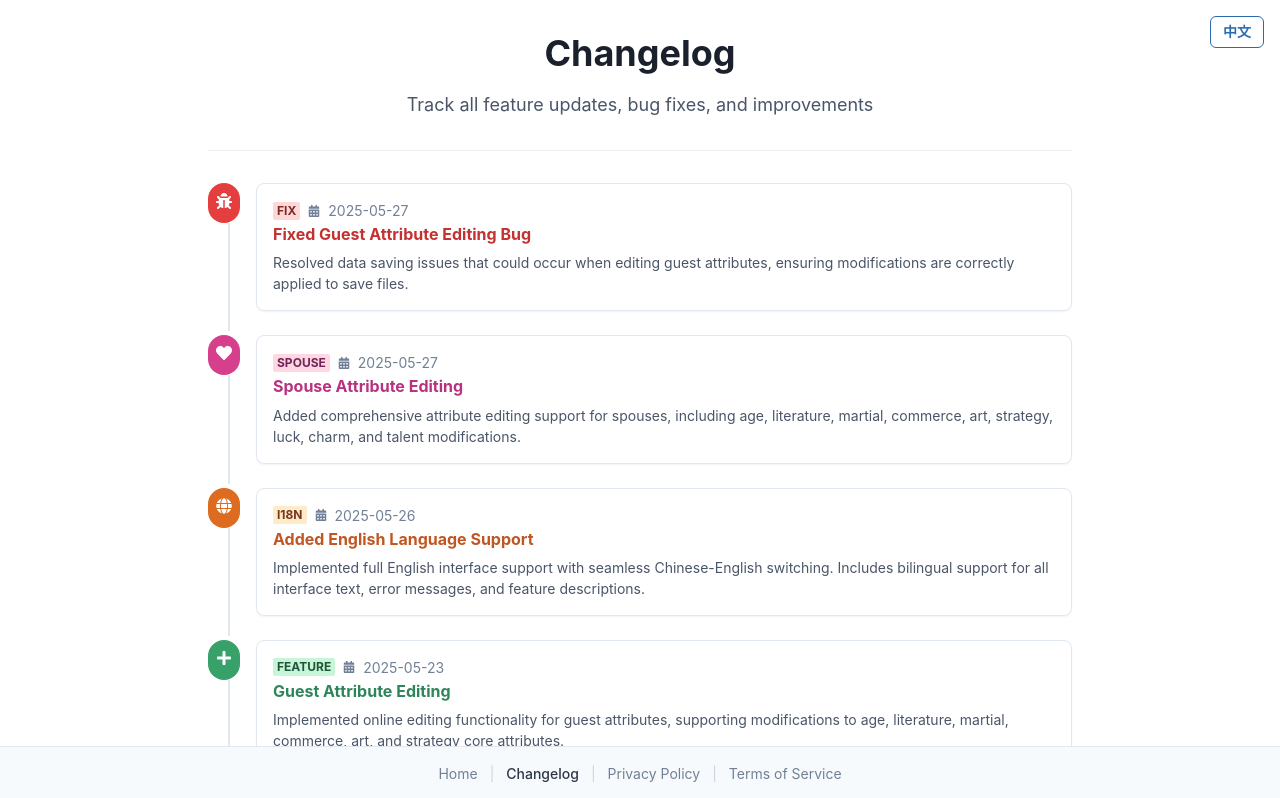
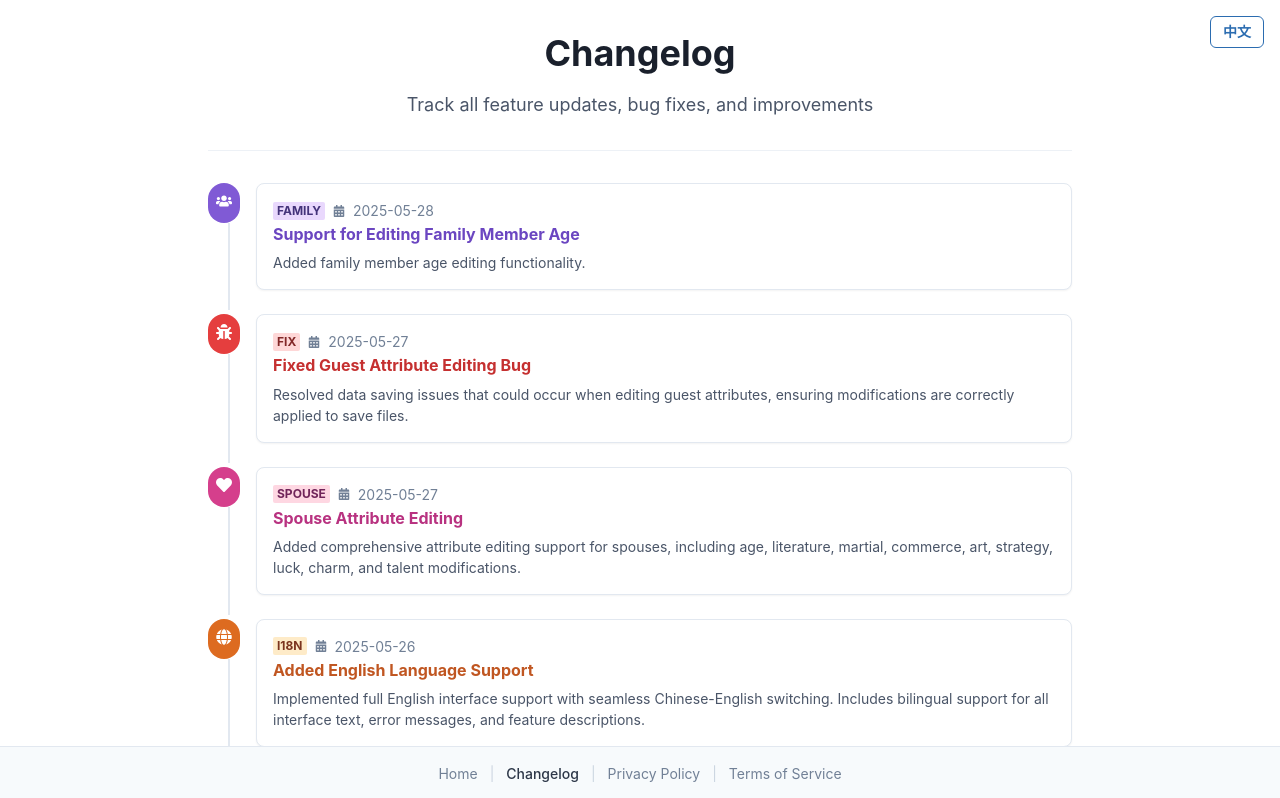
Before and after one commit to chaomian123/House_of_Legacy_cheat_editor, a Next.js app: page /changelog in a window 1280 px wide. Shown: the top 798 px of the page. Built offline with nearby package versions, Linux system fonts and the light colour scheme.

Commit message:
support change age

```diff
--- a/pages/changelog.js
+++ b/pages/changelog.js
@@ -91,6 +91,12 @@ export default function Changelog() {
 
   const changelogData = locale === 'zh' ? [
     {
+      date: '2025-05-28',
+      type: 'family',
+      title: '支持修改家族成员年龄',
+      description: '新增家族成员年龄编辑功能。'
+    },
+    {
       date: '2025-05-27',
       type: 'fix',
       title: '修复门客属性修改bug',
@@ -121,6 +127,12 @@ export default function Changelog() {
       description: '开发家族成员属性编辑系统，支持修改文、武、商、艺、谋、幸运、魅力、天赋等属性，为玩家提供全面的角色定制功能。'
     }
   ] : [
+    {
+      date: '2025-05-28',
+      type: 'family',
+      title: 'Support for Editing Family Member Age',
+      description: 'Added family member age editing functionality.'
+    },
     {
       date: '2025-05-27',
       type: 'fix',
```
Also changed, not shown: lib/translations.js.
